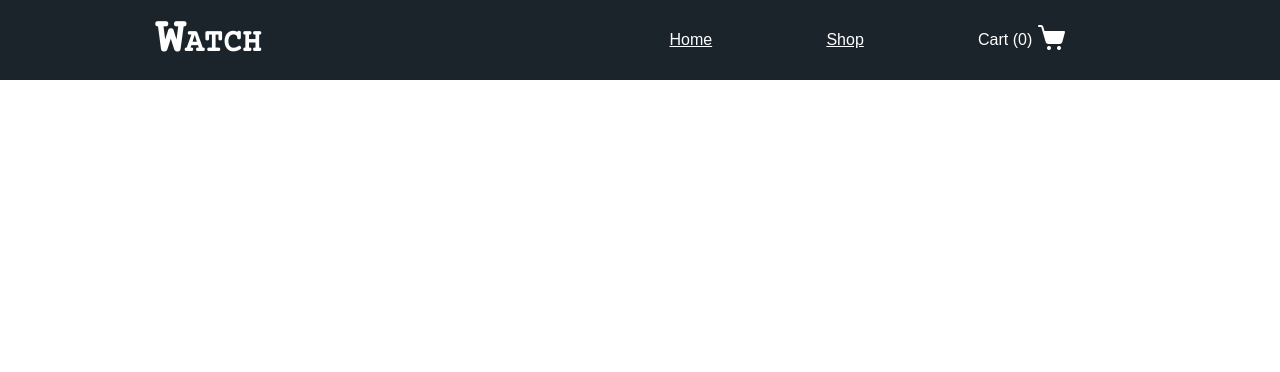
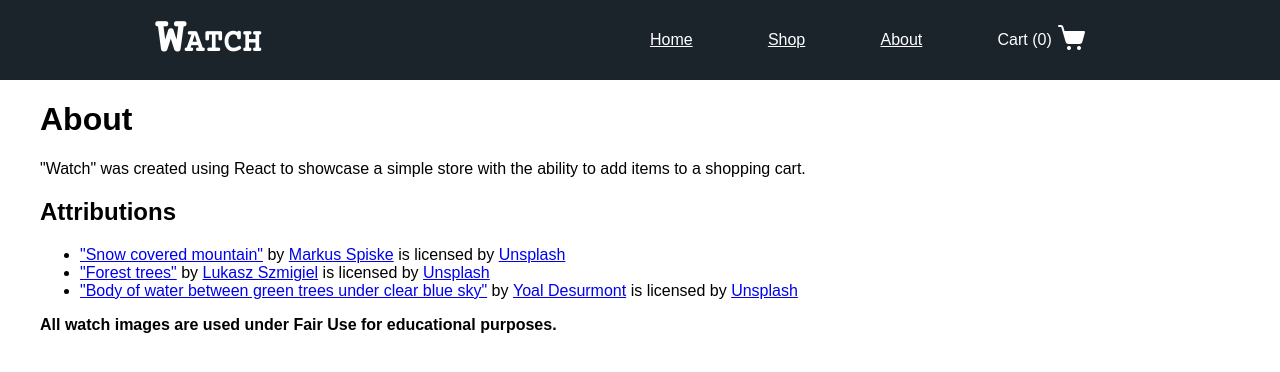
Before and after one commit to lxpan/project-shopping-cart, a React (Create React App) app: page /about in a window 1280 px wide. Shown: the top 372 px of the page. Built offline with nearby package versions, Linux system fonts and the light colour scheme.

Commit message:
Create About page to list attributions

```diff
--- a/src/App.js
+++ b/src/App.js
@@ -4,6 +4,7 @@ import Home from './components/Home';
 import Header from './components/Header';
 import Shop from './components/Shop';
 import shopItems from './shopItems';
+import About from './components/About';
 import './App.css';
 
 function App() {
@@ -58,6 +59,7 @@ function App() {
                         element={<Shop shopItems={shopItems} handleAddToCart={handleAddToCart} />}
                         exact
                     />
+                    <Route path="/about" element={<About />} />
                 </Routes>
             </BrowserRouter>
         </div>
--- /dev/null
+++ b/src/components/About.js
@@ -0,0 +1,45 @@
+import React from 'react';
+import '../styles/About.css';
+
+function About() {
+    return (
+        <div className="about-container">
+            <h1>About</h1>
+            <p>
+                &quot;Watch&quot; was created using React to showcase a simple store with the
+                ability to add items to a shopping cart.
+            </p>
+            <h2>Attributions</h2>
+            <ul>
+                <li>
+                    <a href="https://unsplash.com/photos/4cczA2THGt0">
+                        &quot;Snow covered mountain&quot;
+                    </a>{' '}
+                    by&nbsp;
+                    <a href="https://unsplash.com/@markusspiske">Markus Spiske</a> is licensed
+                    by&nbsp;
+                    <a href="https://unsplash.com/license">Unsplash</a>
+                </li>
+                <li>
+                    <a href="https://unsplash.com/photos/jFCViYFYcus">&quot;Forest trees&quot;</a>{' '}
+                    by&nbsp;
+                    <a href="https://unsplash.com/@szmigieldesign">Lukasz Szmigiel</a> is licensed
+                    by&nbsp;
+                    <a href="https://unsplash.com/license">Unsplash</a>
+                </li>
+                <li>
+                    <a href="https://unsplash.com/photos/9CjgeMAM2SI">
+                        &quot;Body of water between green trees under clear blue sky&quot;
+                    </a>{' '}
+                    by&nbsp;
+                    <a href="https://unsplash.com/@yoal_desurmont">Yoal Desurmont</a> is licensed
+                    by&nbsp;
+                    <a href="https://unsplash.com/license">Unsplash</a>
+                </li>
+            </ul>
+            <b>All watch images are used under Fair Use for educational purposes.</b>
+        </div>
+    );
+}
+
+export default About;
--- a/src/components/Header.js
+++ b/src/components/Header.js
@@ -25,6 +25,10 @@ function Header(props) {
                 <Link style={navStyle} to="shop">
                     <li>Shop</li>
                 </Link>
+
+                <Link style={navStyle} to="about">
+                    <li>About</li>
+                </Link>
                 <li>
                     <div className="cart-trigger">
                         {`Cart (${itemsInCartAmount})`}
--- a/src/components/Home.js
+++ b/src/components/Home.js
@@ -31,15 +31,12 @@ function Home() {
             </div>
             <div className="home-left" style={style.left}>
                 <img src={watchLeft} alt="" srcSet="" />
-                <div className="attribution">Photo by Markus Spiske</div>
             </div>
             <div className="home-middle" style={style.middle}>
                 <img src={watchMiddle} alt="" srcSet="" />
-                <div className="attribution">Photo by Lukasz Szmigiel</div>
             </div>
             <div className="home-right" style={style.right}>
                 <img src={watchRight} alt="" srcSet="" />
-                <div className="attribution">Photo by Yoal Desurmont</div>
             </div>
         </div>
     );
--- /dev/null
+++ b/src/styles/About.css
@@ -0,0 +1,3 @@
+.about-container {
+    margin-left: 40px;
+}
--- a/src/styles/Home.css
+++ b/src/styles/Home.css
@@ -26,14 +26,6 @@
     -webkit-user-select: none;
 }
 
-.attribution {
-    font-size: 0.8rem;
-    font-style: italic;
-    color: white;
-    position: absolute;
-    bottom: 0;
-}
-
 .home-title {
     position: absolute;
     color: white;
```
